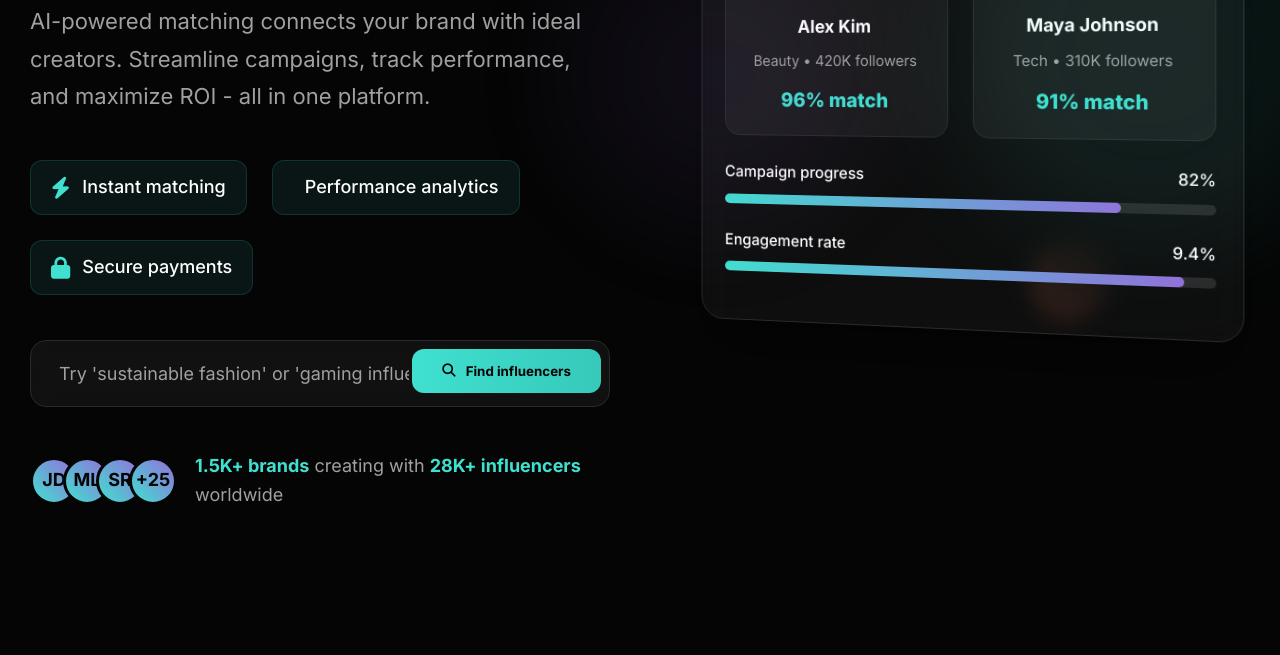
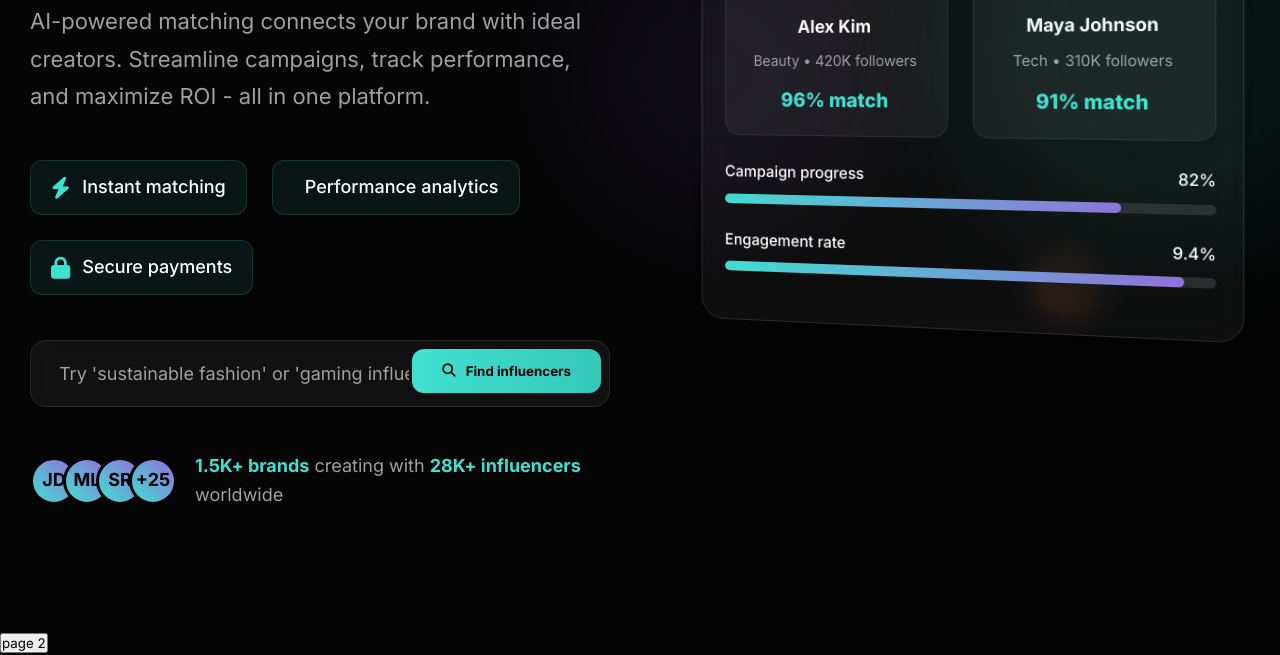
Before and after one commit to ishwarx7/frontend, a plain HTML site: page index.html in a window 1280 px wide. Shown: the part 571-1226 px from the top of the page. Before the commit the page ends 1201 px from the top, so only its background shows below. Drawn offline with Linux system fonts and the light colour scheme.

Commit message:
Update index.html

```diff
--- a/index.html
+++ b/index.html
@@ -725,6 +725,7 @@
             </div>
         </section>
     </div>
+    <a href="design2.html"><button>page 2</button></a>
 
     <script>
         // Add animations and interactions
@@ -786,5 +787,6 @@
             });
         });
     </script>
+
 </body>
 </html>
```
